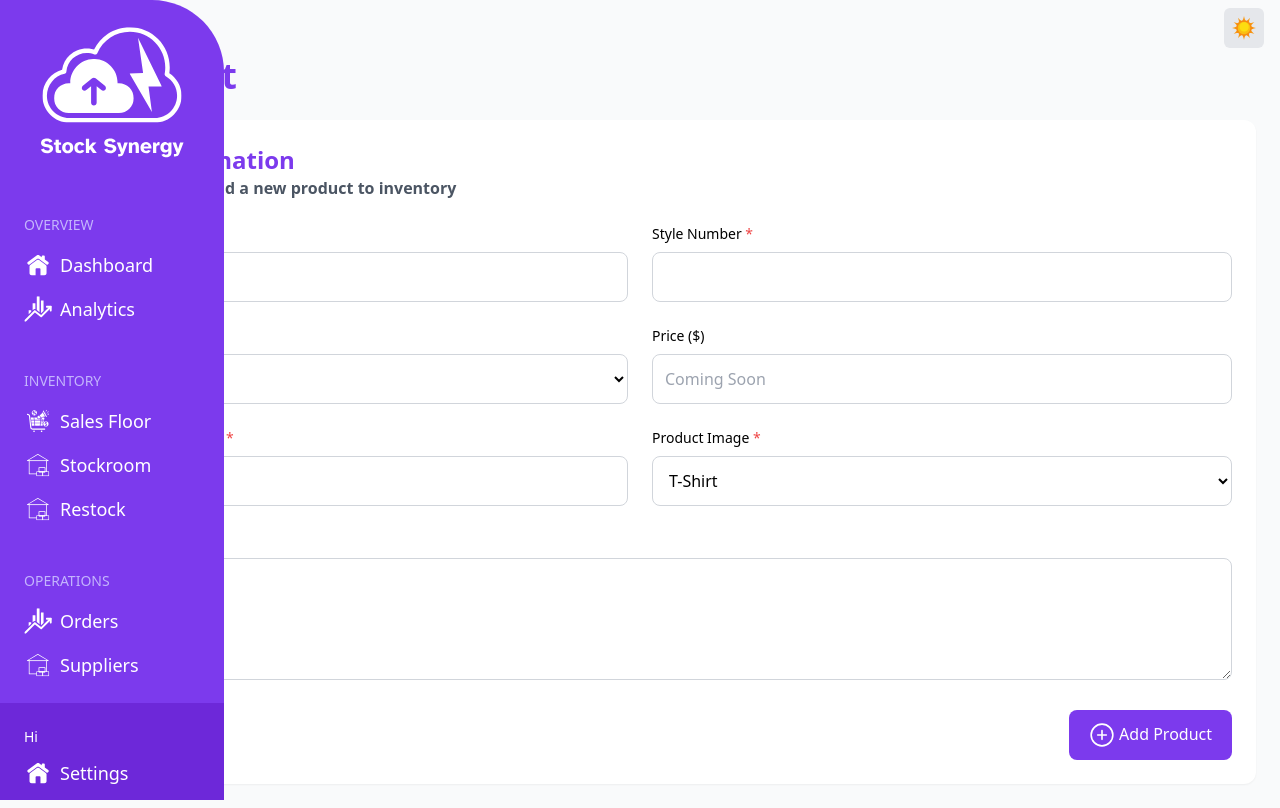
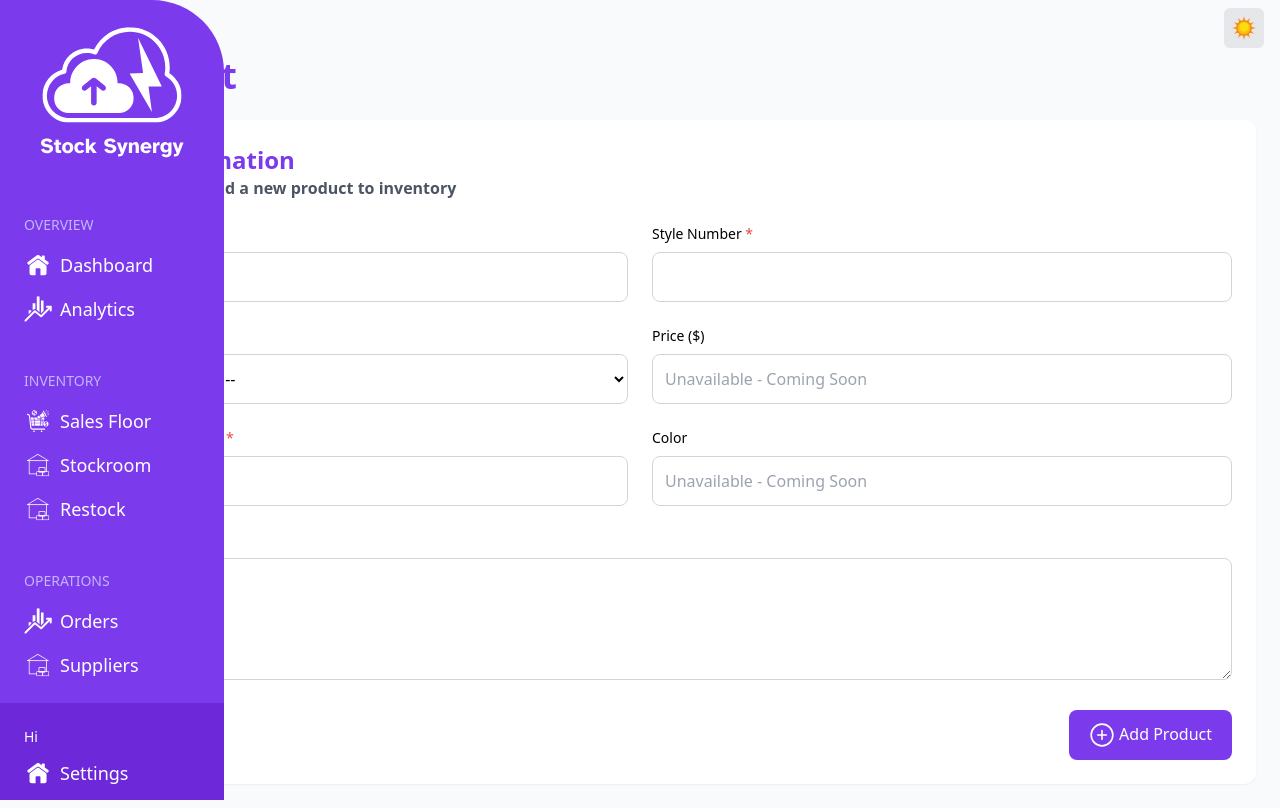
Before and after one commit to MaggPerez/StockSynergy, a React (Vite) app: page /addproduct in a window 1280 px wide. Built offline with nearby package versions, Linux system fonts and the light colour scheme; no server answers.

Commit message:
managers can now add new products to inventory

```diff
--- a/src/pages/AddProduct.tsx
+++ b/src/pages/AddProduct.tsx
@@ -4,6 +4,8 @@ import { useNavigate } from 'react-router-dom'
 import PageHeader from '../components/PageHeader';
 import { setDocumentTitle } from '../script';
 import { PlusCircle } from 'lucide-react';
+import Populate from '../populate';
+
 
 function AddProduct() {
     setDocumentTitle("Add Product")
@@ -14,6 +16,34 @@ function AddProduct() {
             navigate("/home")
         }
     }, [navigate])
+
+    //Getting variables from populate.ts
+    const {
+        productNameInput, setProductNameInput, styleNumberInput, setStyleNumberInput,
+        categoryInput, setCategoryInput, availableRestockInput, setAvailableRestockInput,
+        productImageInput, setProductImageInput, descriptionInput, setDescriptionInput, handlePopulate
+    } = Populate();
+
+    //creating hashmap object
+    const productImageMap: Record<string, string> = {
+        M_Tees: "/stock_images/t_shirt_icon.svg",
+        M_Shorts: "/stock_images/shorts_icon.svg",
+        M_Jackets: "/stock_images/m_jacket_icon.svg",
+        M_Belts: "/stock_images/m_belt_icon.svg"
+    }
+
+
+    /**
+     * Function that handles what product category they'll select
+     * @param event
+     */
+    const handleSelectCategory = (event: React.ChangeEvent<HTMLSelectElement>) => {
+        const selectedCategory = event.target.value;
+        const productImagePath = productImageMap[selectedCategory];
+        setCategoryInput(event.target.value);
+        setProductImageInput(productImagePath);
+    }
+
 
     return (
         <main className='bg-gray-50 dark:bg-common-black text-black dark:text-white min-h-screen lg:pl-56 lg:duration-300'>
@@ -35,7 +65,7 @@ function AddProduct() {
                     </div>
 
                     {/* Product Form */}
-                    <form action="" className='space-y-6'>
+                    <form onSubmit={handlePopulate} className='space-y-6'>
 
                         {/* Grid */}
                         <div className='grid grid-cols-1 md:grid-cols-2 gap-6'>
@@ -50,7 +80,10 @@ function AddProduct() {
                                     id="productName"
                                     name="productName"
                                     className="w-full p-3 border border-gray-300 dark:border-gray-600 rounded-lg bg-white
-                                 dark:bg-zinc-700 text-black dark:text-white"/>
+                                 dark:bg-zinc-700 text-black dark:text-white"
+                                    value={productNameInput}
+                                    onChange={(e) => setProductNameInput(e.target.value)}
+                                    required />
                             </div>
 
                             {/* Style Number */}
@@ -63,7 +96,10 @@ function AddProduct() {
                                     id="styleNumber"
                                     name="styleNumber"
                                     className="w-full p-3 border border-gray-300 dark:border-gray-600 rounded-lg bg-white
-                                 dark:bg-zinc-700 text-black dark:text-white"/>
+                                 dark:bg-zinc-700 text-black dark:text-white"
+                                    value={styleNumberInput}
+                                    onChange={(e) => setStyleNumberInput(e.target.value)}
+                                    required />
                             </div>
 
                             {/* Category */}
@@ -74,7 +110,7 @@ function AddProduct() {
 
                                 {/* Category Menu */}
                                 <select id="category" name="category" className="w-full p-3 border border-gray-300 dark:border-gray-600 rounded-lg bg-white
-                                 dark:bg-zinc-700 text-black dark:text-white" >
+                                 dark:bg-zinc-700 text-black dark:text-white" value={categoryInput} onChange={handleSelectCategory}>
                                     <option value="" disabled>-- Choose a Category --</option>
                                     <option value="M_Tees">Men's Tees</option>
                                     <option value="M_Shorts">Men's Shorts</option>
@@ -88,7 +124,7 @@ function AddProduct() {
                                 <label htmlFor="price" className='block mb-2 text-sm font-medium'>
                                     Price ($)
                                 </label>
-                                <input type="number" id='price' name='price' min="0" step="0.01" disabled placeholder='Coming Soon'
+                                <input type="number" id='price' name='price' min="0" step="0.01" disabled placeholder='Unavailable - Coming Soon'
                                     className="w-full p-3 border border-gray-300 dark:border-gray-600 rounded-lg bg-white
                                     dark:bg-zinc-700 text-black dark:text-white" />
                             </div>
@@ -100,24 +136,24 @@ function AddProduct() {
                                 </label>
                                 <input type="number" id="availableRestock" name='availableRestock' min="0"
                                     className="w-full p-3 border border-gray-300 dark:border-gray-600 rounded-lg bg-white
-                                    dark:bg-zinc-700 text-black dark:text-white" />
+                                    dark:bg-zinc-700 text-black dark:text-white"
+                                    value={availableRestockInput}
+                                    onChange={(e) => setAvailableRestockInput(Number(e.target.value))}
+                                    required />
                             </div>
 
-                            {/* Product Image */}
+                            {/* Color */}
                             <div>
-                                <label htmlFor="productImage" className="block mb-2 text-sm font-medium">
-                                    Product Image <span className='text-red-500'>*</span>
+                                <label htmlFor="Color" className="block mb-2 text-sm font-medium">
+                                    Color <span className='text-red-500'></span>
                                 </label>
 
-                                {/* Menu Image */}
-                                <select id="category" name="category" className="w-full p-3 border border-gray-300 dark:border-gray-600 rounded-lg bg-white
-                                 dark:bg-zinc-700 text-black dark:text-white" >
-                                    <option value="" disabled>-- Choose a Category --</option>
-                                    <option value="M_Tees">T-Shirt</option>
-                                    <option value="M_Shorts">Shorts</option>
-                                    <option value="M_Jackets">Jacket</option>
-                                    <option value="M_Belts">Belt</option>
-                                </select>
+                                <input type="text"
+                                    id="styleNumber"
+                                    name="styleNumber"
+                                    className="w-full p-3 border border-gray-300 dark:border-gray-600 rounded-lg bg-white
+                                 dark:bg-zinc-700 text-black dark:text-white"
+                                    disabled placeholder='Unavailable - Coming Soon' />
                             </div>
                         </div>
 
@@ -127,12 +163,14 @@ function AddProduct() {
                                 Description <span className='text-red-500'>*</span>
                             </label>
                             <textarea name="description" id="description" rows={4} className='w-full p-3 border border-gray-300 rounded-lg bg-white
-                                dark:bg-zinc-700 text-black dark:text-white'>
+                                dark:bg-zinc-700 text-black dark:text-white'
+                                onChange={(e) => setDescriptionInput(e.target.value)}
+                                required>
                             </textarea>
                         </div>
 
                         {/* Submit Button */}
-                        <div className='flex justify-end'>
+                        <div className='flex justify-end gap-5'>
                             <button type="submit" className='px-5 py-3 bg-violet-600 hover:bg-violet-700 text-white rounded-lg
                             font-medium transition-colors duration-300 flex gap-1'>
                                 <PlusCircle size={26} strokeWidth={1.5} color='white' /> Add Product
--- a/src/populate.ts
+++ b/src/populate.ts
@@ -1,6 +1,7 @@
 import { setDoc, doc, getDocs, collection, QuerySnapshot, DocumentData } from "firebase/firestore";
 import { firestoreDB } from "./firebase";
 import jsonData from "./populateProducts.json"
+import { useState } from "react";
 
 interface Product {
     availStock: number;
@@ -8,31 +9,53 @@ interface Product {
     prodImg: string;
     prodName: string;
     styleNum: string;
+    category: string;
 }
 
-export const handlePopulate = async (): Promise<void> => {
+function Populate() {
+    const [productNameInput, setProductNameInput] = useState<string>("");
+    const [styleNumberInput, setStyleNumberInput] = useState<string>("");
+    const [categoryInput, setCategoryInput] = useState<string>("");
+    const [availableRestockInput, setAvailableRestockInput] = useState<number | string>("");
+    const [productImageInput, setProductImageInput] = useState<string>("");
+    const [descriptionInput, setDescriptionInput] = useState<string>("");
+
+
+    /**
+     * Function that handles products being inserted to Firestore
+     * Checks if categoryInput isn't empty
+     * Checks if there isn't an existing style number already being used
+     * @param e
+     * @returns success message that a product was inserted
+     */
+    const handlePopulate = async (e: React.FormEvent<HTMLFormElement>): Promise<void> => {
+        e.preventDefault();
+
+        if(categoryInput === ""){return alert("Choose a Category")}
+
 
         //setting a variable to populate products into firebase
         const populateProduct: Product[] = [{
-        availStock: jsonData.availableRestock,
-        des: jsonData.description,
-        prodImg: jsonData.productImage,
-        prodName: jsonData.productName,
-        styleNum: jsonData.styleNumber
+            availStock: Number(availableRestockInput),
+            des: descriptionInput,
+            prodImg: productImageInput,
+            prodName: productNameInput,
+            styleNum: styleNumberInput,
+            category: categoryInput
         }];
 
         //Reading through JSON file having product info
-    for(const data of populateProduct){
+        for (const data of populateProduct) {
             const existingStyleNumber = await isStyleNumberUnique(data.styleNum);
 
             //if there is an existing style number in use, the product will not populate
-        if(existingStyleNumber === data.styleNum){
+            if (existingStyleNumber === data.styleNum) {
                 return;
             }
 
             //if there are no existing style numbers, product will get populated to Firebase
             try {
-            await setDoc(doc(firestoreDB, "M_Belts", data.styleNum), {
+                await setDoc(doc(firestoreDB, data.category, data.styleNum), {
                     availableRestock: data.availStock,
                     description: data.des,
                     productImage: data.prodImg,
@@ -47,9 +70,11 @@ export const handlePopulate = async (): Promise<void> => {
     };
 
 
+
+
     /**
      * Function that gets all style numbers from each collections and checks if it exists
- * @param {*} key
+     * @param {string} key
      * @returns existing style number
      */
     const isStyleNumberUnique = async (key: string): Promise<string | undefined> => {
@@ -82,7 +107,7 @@ const isStyleNumberUnique = async (key: string): Promise<string | undefined> =>
             alert(`${key} is in use for: ${collectionTable.m_shorts}`);
             return key;
         }
-    else if(jacketsExists){
+        else if (jacketsExists) {
             alert(`${key} is in use for: ${collectionTable.m_jackets}`);
             return key;
         }
@@ -92,4 +117,12 @@ const isStyleNumberUnique = async (key: string): Promise<string | undefined> =>
         }
     }
 
-// <ProductButtons categoryType="Populate" onClick={handlePopulate} />
+    return {
+        productNameInput, setProductNameInput, styleNumberInput, setStyleNumberInput,
+        categoryInput, setCategoryInput, availableRestockInput, setAvailableRestockInput,
+        productImageInput, setProductImageInput, descriptionInput, setDescriptionInput, handlePopulate
+    };
+
+}
+
+export default Populate;
```
Lines whose indentation alone changed are shown as unchanged.
